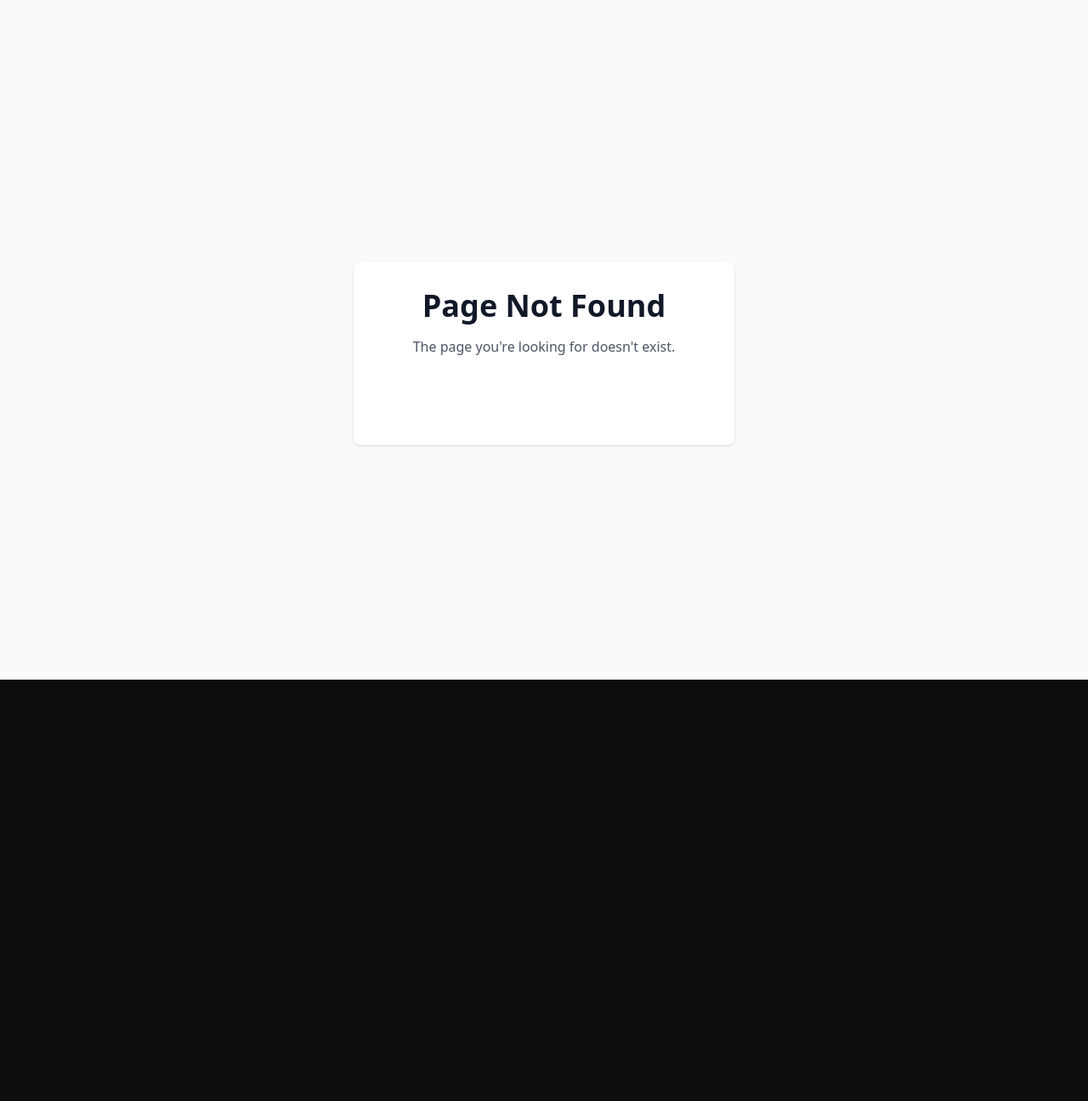
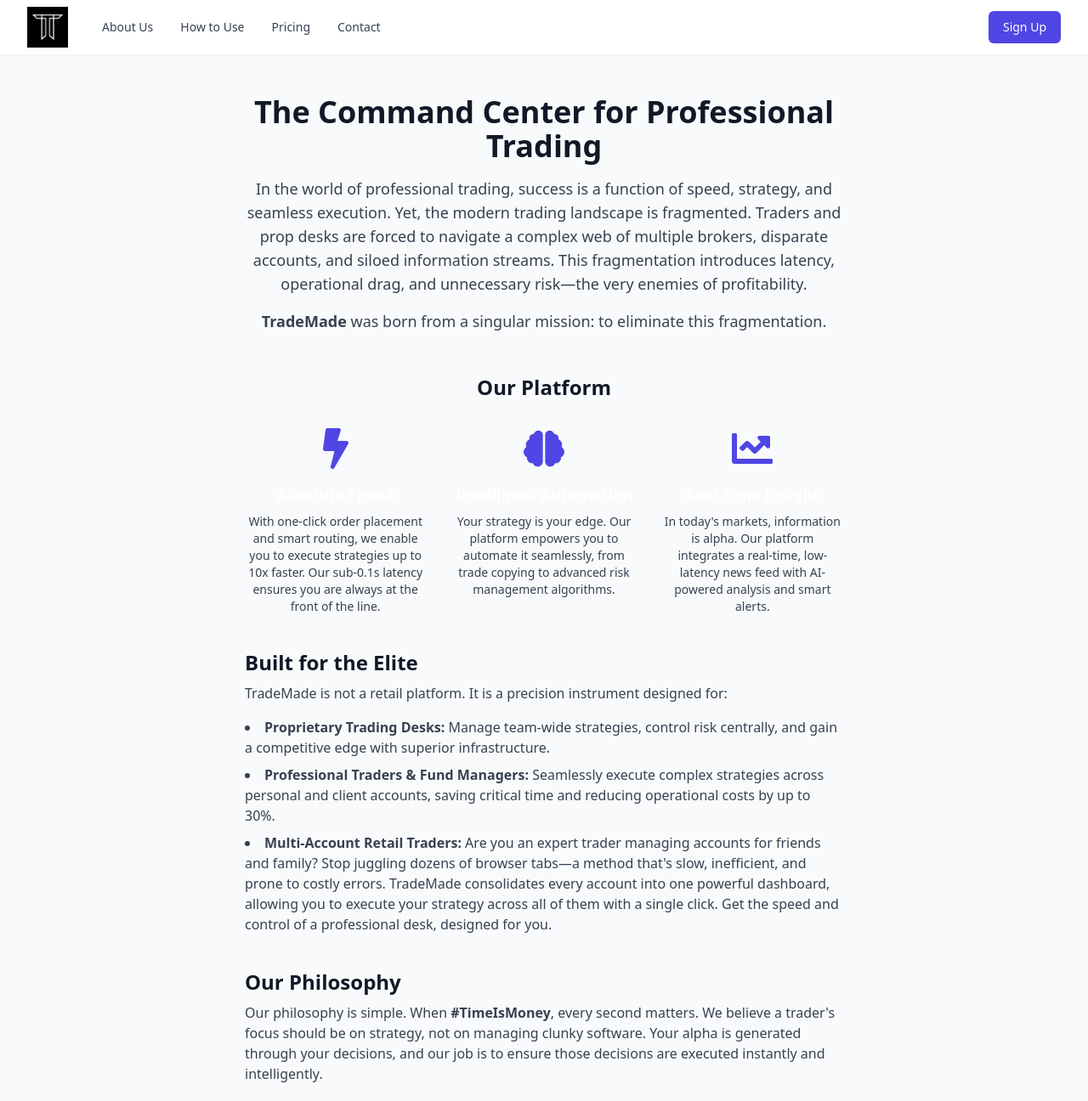
Before and after one commit to bluebuckres/trademade-web-new, a React (Vite) app: page /about in a window 1280 px wide. Before the commit this address had no page. Shown: the top 1296 px of the page at 85% size. Before the commit the page ends 800 px from the top, so only its background shows below. Built offline with nearby package versions, Linux system fonts and the light colour scheme.

Commit message:
Pre-deployment changes: updated packages and UI components

```diff
--- a/package.json
+++ b/package.json
@@ -28,6 +28,7 @@
     "react": "^18.2.0",
     "react-dom": "^18.2.0",
     "react-google-recaptcha": "^3.1.0",
+    "react-icons": "^4.12.0",
     "react-router-dom": "^6.28.1",
     "tailwind-merge": "^2.0.0",
     "tailwindcss-animate": "^1.0.7"
--- a/src/components/Navbar.tsx
+++ b/src/components/Navbar.tsx
@@ -20,6 +20,13 @@
 
             {/* Navigation Links */}
             <div className="ml-10 flex items-center space-x-8">
+              <Link
+                to="/about"
+                className="text-sm font-medium text-gray-700 hover:text-indigo-600 transition-colors duration-200 relative group"
+              >
+                About Us
+                <span className="absolute bottom-0 left-0 w-full h-0.5 bg-indigo-600 transform scale-x-0 group-hover:scale-x-100 transition-transform duration-200"></span>
+              </Link>
               <Link
                 to="/how-to-use"
                 className="text-sm font-medium text-gray-700 hover:text-indigo-600 transition-colors duration-200 relative group"
--- a/src/pages/About.tsx
+++ b/src/pages/About.tsx
@@ -1,27 +1,77 @@
 import React from 'react';
-import { Navbar } from '../components/Navbar';
+import { FaBolt, FaBrain, FaChartLine } from 'react-icons/fa';
+// import { Navbar } from '../components/Navbar';
 
 export const About = () => {
   return (
     <div className="min-h-screen bg-gray-50">
-      <Navbar />
-      <main className="max-w-7xl mx-auto py-12 px-4 sm:px-6 lg:px-8">
-        <div className="text-center">
-          <h1 className="text-4xl font-bold text-gray-900">About TradeMade</h1>
-          <p className="mt-4 text-lg text-gray-500">
-            TradeMade is a revolutionary trading platform designed to make trading accessible and efficient for everyone.
+      {/* <Navbar /> */}
+      <main className="max-w-3xl mx-auto py-12 px-4 sm:px-6 lg:px-8">
+        <div className="text-center mb-12">
+          <h1 className="text-4xl font-bold text-gray-900 mb-4">The Command Center for Professional Trading</h1>
+          <p className="text-lg text-gray-700">
+            In the world of professional trading, success is a function of speed, strategy, and seamless execution. Yet, the modern trading landscape is fragmented. Traders and prop desks are forced to navigate a complex web of multiple brokers, disparate accounts, and siloed information streams. This fragmentation introduces latency, operational drag, and unnecessary risk—the very enemies of profitability.
+          </p>
+          <p className="text-lg text-gray-700 mt-4">
+            <span className="font-semibold">TradeMade</span> was born from a singular mission: to eliminate this fragmentation.
           </p>
         </div>
-        <div className="mt-12 prose prose-lg mx-auto">
-          <h2>Our Mission</h2>
-          <p>
-            We strive to provide the best trading experience by combining cutting-edge technology with user-friendly interfaces.
+        {/* Our Platform - 3 Column Layout with Icons */}
+        <section className="mb-10">
+          <h2 className="text-2xl font-semibold text-gray-900 mb-8 text-center">Our Platform</h2>
+          <div className="grid grid-cols-1 md:grid-cols-3 gap-8 text-center">
+            <div className="flex flex-col items-center">
+              <FaBolt className="text-indigo-600 text-5xl mb-4" />
+              <h3 className="font-bold text-lg mb-2">Absolute Speed</h3>
+              <p className="text-gray-700 text-sm">
+                With one-click order placement and smart routing, we enable you to execute strategies up to 10x faster. Our sub-0.1s latency ensures you are always at the front of the line.
+              </p>
+            </div>
+            <div className="flex flex-col items-center">
+              <FaBrain className="text-indigo-600 text-5xl mb-4" />
+              <h3 className="font-bold text-lg mb-2">Intelligent Automation</h3>
+              <p className="text-gray-700 text-sm">
+                Your strategy is your edge. Our platform empowers you to automate it seamlessly, from trade copying to advanced risk management algorithms.
+              </p>
+            </div>
+            <div className="flex flex-col items-center">
+              <FaChartLine className="text-indigo-600 text-5xl mb-4" />
+              <h3 className="font-bold text-lg mb-2">Real-Time Insight</h3>
+              <p className="text-gray-700 text-sm">
+                In today's markets, information is alpha. Our platform integrates a real-time, low-latency news feed with AI-powered analysis and smart alerts.
+              </p>
+            </div>
+          </div>
+        </section>
+        <section className="mb-10">
+          <h2 className="text-2xl font-semibold text-gray-900 mb-2">Built for the Elite</h2>
+          <p className="text-gray-700 mb-4">
+            TradeMade is not a retail platform. It is a precision instrument designed for:
           </p>
-          <h2>Our Vision</h2>
-          <p>
-            To become the most trusted and innovative trading platform in the market.
+          <ul className="list-disc list-inside space-y-2 text-gray-700">
+            <li>
+              <span className="font-semibold">Proprietary Trading Desks:</span> Manage team-wide strategies, control risk centrally, and gain a competitive edge with superior infrastructure.
+            </li>
+            <li>
+              <span className="font-semibold">Professional Traders & Fund Managers:</span> Seamlessly execute complex strategies across personal and client accounts, saving critical time and reducing operational costs by up to 30%.
+            </li>
+            <li>
+              <span className="font-semibold">Multi-Account Retail Traders:</span> Are you an expert trader managing accounts for friends and family? Stop juggling dozens of browser tabs—a method that's slow, inefficient, and prone to costly errors. TradeMade consolidates every account into one powerful dashboard, allowing you to execute your strategy across all of them with a single click. Get the speed and control of a professional desk, designed for you.
+            </li>
+          </ul>
+        </section>
+        <section className="mb-10">
+          <h2 className="text-2xl font-semibold text-gray-900 mb-2">Our Philosophy</h2>
+          <p className="text-gray-700 mb-4">
+            Our philosophy is simple. When <span className="font-semibold">#TimeIsMoney</span>, every second matters. We believe a trader's focus should be on strategy, not on managing clunky software. Your alpha is generated through your decisions, and our job is to ensure those decisions are executed instantly and intelligently.
           </p>
-        </div>
+          <p className="text-gray-700 mb-4">
+            Your <span className="font-semibold">#DecisionsShapeDestiny</span>, and we provide the platform to make them count.
+          </p>
+          <p className="text-gray-700">
+            Join the professionals who choose to trade smarter, not harder.
+          </p>
+        </section>
       </main>
     </div>
   );
```
Also changed, not shown: src/routes/index.tsx (+6 -1 lines), 1 other file (tests, documents, lock files or other folders).
